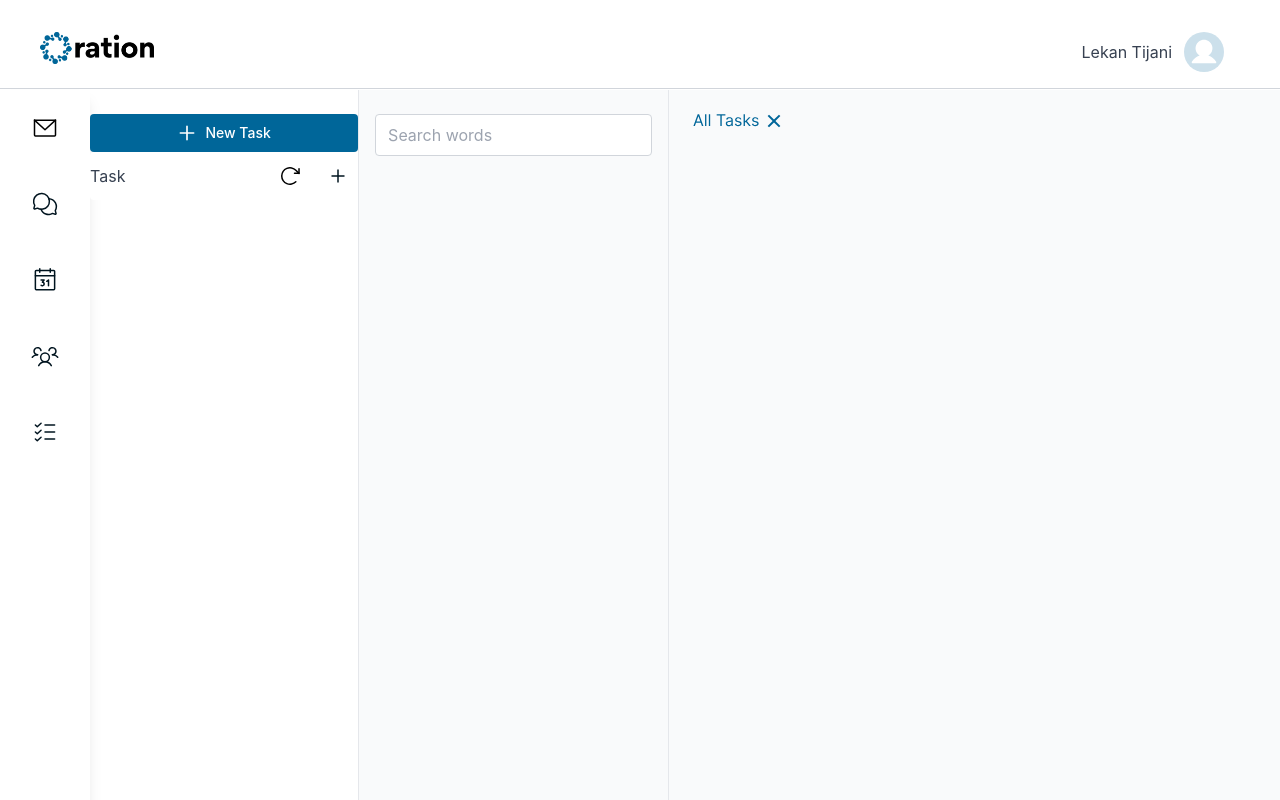
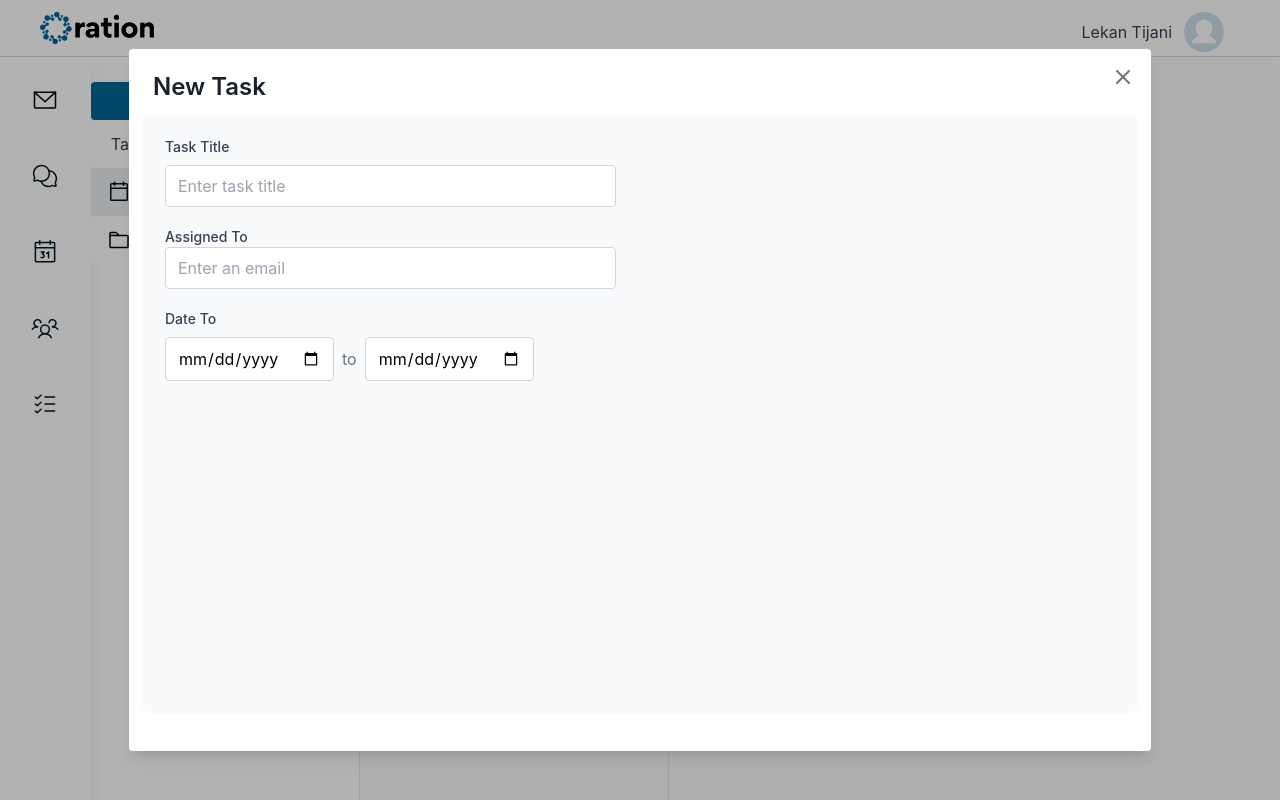
Before and after one commit to lekantijani01/vue_learn, a Vue app: page / in a window 1280 px wide. Both pictures are taken after a click on the button "New Task". Shown: the top 800 px of the page. Built offline with nearby package versions, Linux system fonts and the light colour scheme.

Commit message:
Adds Vue Router and updates UI components
Integrates Vue Router for navigation and updates dependencies to enhance functionality. Adjusts styling and layout in Navbar and Hero components for improved user experience. Introduces a new popup for task creation in the Hero component.

```diff
--- a/package.json
+++ b/package.json
@@ -9,7 +9,8 @@
     "preview": "vite preview"
   },
   "dependencies": {
-    "vue": "^3.5.13"
+    "vue": "^3.5.13",
+    "vue-router": "^4.5.1"
   },
   "devDependencies": {
     "@vitejs/plugin-vue": "^5.2.3",
--- a/src/components/Navbar.vue
+++ b/src/components/Navbar.vue
@@ -6,12 +6,12 @@ import logo from '@/assets/img/ration trans logo.png';
     <nav class="bg-white border-b border-white">
       <div class="w-1440px h-112px pt-8 pr-10 pb-6 pl-10 border-b border-gray-300 flex gap-2.5">
 
-    <img class="h-8 w-29 object-contain" :src="logo" alt="Ration" />
+    <img class="h-8 w-29 absolute top-3 object-contain" :src="logo" alt="Ration" />
 
   <div class="flex-1"></div>
     </div>
 
-    <div class="absolute top-6 right-10 flex items-center">
+    <div class="absolute top-1 right-10 flex items-center">
       <button
         class="flex items-center text-white rounded-full px-4 py-2 focus:outline-none"
       >
--- a/src/components/hero.vue
+++ b/src/components/hero.vue
@@ -1,14 +1,14 @@
 <script setup>
-import { defineProps } from 'vue';
+import { ref } from 'vue';
 
-
+const showNewTaskPopup = ref(false);
 
 </script>
 
 <template>
   <section class="bg-white mb-4 min-h-screen flex flex-row">
     <!-- First horizontal section  -->
-    <div class="flex flex-col justify-start items-center bg-white shadow-lg w-24 p-4">
+    <div class="flex flex-col justify-start items-center bg-white shadow-lg w-24 p-5">
       <div class="flex flex-col gap-6 items-center">
       <div class="flex flex-col items-center">
         <button class="icon-btn group rounded-full p-2 transition-colors duration-200 hover:bg-blue-100">
@@ -74,10 +74,12 @@ import { defineProps } from 'vue';
     </div>
       </div>
     <!-- Second horizontal section -->
+
     <div class="flex flex-col items-start" style="width: 268px;">
       <div class="mt-6  w-full flex justify-start">
   <button
-    class="w-[268px] h-[38px] py-2 px-3 rounded bg-[#006699] text-white text-sm font-medium hover:bg-blue-800 transition-colors duration-200"
+    class="w-[268px] h-[38px] py-2 px-3 rounded bg-[#006699] text-white text-sm font-medium hover:bg-[#35ace7] transition-colors duration-200"
+    @click="showNewTaskPopup = true"
     >
     <span class="flex items-center justify-center w-full">
       <svg class="mr-2" width="20" height="20" viewBox="0 0 20 20" fill="none" xmlns="http://www.w3.org/2000/svg">
@@ -86,9 +88,148 @@ import { defineProps } from 'vue';
       New Task
     </span>
     </button>
+
+    <teleport to="body">
+      <div
+      v-if="showNewTaskPopup"
+      class="fixed inset-0 z-20 flex items-center justify-center bg-black bg-opacity-30"
+      style="padding: 40px;"
+      >
+      <div
+        class="relative bg-white rounded shadow-lg"
+        style="
+        max-width: 90vw;
+        max-height: 90vh;
+        width: 1022px;
+        height: 702px;
+        padding: 24px 12px;
+        display: flex;
+        flex-direction: column;
+        box-sizing: border-box;
+        "
+      >
+        <button
+        class="absolute top-4 right-4 text-gray-500 hover:text-gray-700"
+        @click="showNewTaskPopup = false"
+        >
+        <svg width="24" height="24" fill="none" stroke="currentColor" stroke-width="2" viewBox="0 0 24 24">
+          <line x1="18" y1="6" x2="6" y2="18" stroke="currentColor" stroke-linecap="round"/>
+          <line x1="6" y1="6" x2="18" y2="18" stroke="currentColor" stroke-linecap="round"/>
+        </svg>
+        </button>
+        <!-- Popup content  -->
+        <div class="flex-1 flex flex-col">
+          <div
+            class="absolute top-6 left-6 mb-6"
+            style="
+              font-family: Inter, sans-serif;
+              font-weight: 600;
+              font-size: 24px;
+              line-height: 120%;
+              letter-spacing: 0;
+              vertical-align: middle;
+              color: #1a202c;
+            "
+          >
+            New Task
           </div>
-      <div class="flex items-center justify-between mb-4 bg-white rounded" style="width: 268px; height: 48px;">
-      <span class="text-gray-700 font-medium-inter text-base">Task</span>
+          <section
+            class="mt-10"
+            style="width: 998px; height: 601px; background: #f9fafb; border-radius: 12px;"
+          >
+            <div style="display: flex; flex-direction: row; width: 100%; height: 100%;">
+              <!-- Left Section -->
+              <div
+                style="
+                  width: 499px;
+                  height: 601px;
+                  display: flex;
+                  flex-direction: column;
+                  justify-content: space-between;
+                  padding-top: 24px;
+                  padding-right: 24px;
+                  padding-left: 24px;
+                  box-sizing: border-box;
+                "
+              >
+                <div>
+                  <label
+                    for="task-title"
+                    class="block text-sm font-medium text-gray-700 mb-2"
+                    style="font-family: Inter, sans-serif;"
+                  >
+                    Task Title
+                  </label>
+                  <input
+                    id="task-title"
+                    type="text"
+                    v-model="taskTitle"
+                    placeholder="Enter task title"
+                    class="w-full px-3 py-2 border border-gray-300 rounded focus:outline-none focus:ring-2 focus:ring-blue-200"
+                  />
+                  <div>
+                  <label
+                  for="assigned-to"
+                  class="block text-sm font-medium text-gray-700  mt-5"
+                  style="font-family: Inter, sans-serif;"
+                  >
+                  Assigned To
+                  </label>
+                  <input
+                  id="assigned-to"
+                  type="email"
+                  v-model="assignedTo"
+                  placeholder="Enter an email"
+                  class="w-full px-3 py-2 border border-gray-300 rounded focus:outline-none focus:ring-2 focus:ring-blue-200 "
+                  />
+                </div>
+                <div class="mt-5">
+                  <label
+                  class="block text-sm font-medium text-gray-700 mb-2"
+                  style="font-family: Inter, sans-serif;"
+                  >
+                  Date To
+                  </label>
+                  <div class="flex items-center gap-2">
+                  <input
+                    type="date"
+                    v-model="startDate"
+                    class="px-3 py-2 border border-gray-300 rounded focus:outline-none focus:ring-2 focus:ring-blue-200"
+                  />
+                  <span class="text-gray-500">to</span>
+                  <input
+                    type="date"
+                    v-model="endDate"
+                    class="px-3 py-2 border border-gray-300 rounded focus:outline-none focus:ring-2 focus:ring-blue-200"
+                  />
+                  </div>
+                </div>
+                </div>
+
+              </div>
+              <!-- Right Section -->
+              <div
+                style="
+                  width: 499px;
+                  height: 601px;
+                  display: flex;
+                  flex-direction: column;
+                  gap: 24px;
+                  padding: 24px;
+                  box-sizing: border-box;
+                "
+              >
+                <!-- Right section content here -->
+              </div>
+            </div>
+          </section>
+        </div>
+      </div>
+      </div>
+    </teleport>
+      </div>
+      <div class="flex items-center justify-between  bg-white rounded" style="width: 268px; height: 48px;">
+      <span class="text-gray-700 ml-5 font-medium-inter text-base leading-[1.4]">Task</span>
       <button class="flex items-center gap-2 ml-4 p-2 rounded hover:bg-gray-100 transition-colors">
       </button>
       <div class="flex items-center ml-2 space-x-2">
@@ -106,6 +247,31 @@ import { defineProps } from 'vue';
         </button>
       </div>
       </div>
+      <button
+      class="w-[268px] h-12 px-4 py-3  flex items-center gap-2 rounded bg-[#EAF0F4] text-gray-800 text-base font-medium hover:bg-gray-200 transition-colors duration-200"
+      style="padding-top: 12px; padding-right: 16px; padding-bottom: 12px; padding-left: 16px; gap: 8px;"
+    >
+    <svg width="24" height="24" viewBox="0 0 24 24" fill="none" xmlns="http://www.w3.org/2000/svg">
+      <path d="M19.5 3.75H4.5C4.08579 3.75 3.75 4.08579 3.75 4.5V19.5C3.75 19.9142 4.08579 20.25 4.5 20.25H19.5C19.9142 20.25 20.25 19.9142 20.25 19.5V4.5C20.25 4.08579 19.9142 3.75 19.5 3.75Z" stroke="#00141F" stroke-width="1.5" stroke-linecap="round" stroke-linejoin="round"/>
+      <path d="M16.5 2.25V5.25" stroke="#00141F" stroke-width="1.5" stroke-linecap="round" stroke-linejoin="round"/>
+      <path d="M7.5 2.25V5.25" stroke="#00141F" stroke-width="1.5" stroke-linecap="round" stroke-linejoin="round"/>
+      <path d="M3.75 8.25H20.25" stroke="#00141F" stroke-width="1.5" stroke-linecap="round" stroke-linejoin="round"/>
+    </svg>
+
+      All Task
+    </button>
+
+    <button
+      class="w-[268px] h-12 px-4 py-3  flex items-center gap-2 rounded bg-white text-gray-800 text-base font-medium hover:bg-gray-200 transition-colors duration-200"
+      style="padding-top: 12px; padding-right: 16px; padding-bottom: 12px; padding-left: 16px; gap: 8px;"
+    >
+    <svg width="24" height="24" viewBox="0 0 24 24" fill="none" xmlns="http://www.w3.org/2000/svg">
+<path d="M20.3344 19.5H3.69375C3.60265 19.5 3.51243 19.4821 3.42826 19.4472C3.34409 19.4123 3.26762 19.3612 3.20319 19.2968C3.13877 19.2324 3.08767 19.1559 3.05281 19.0717C3.01794 18.9876 3 18.8974 3 18.8063V7.5H20.25C20.4489 7.5 20.6397 7.57902 20.7803 7.71967C20.921 7.86032 21 8.05109 21 8.25V18.8344C21 19.0109 20.9299 19.1802 20.805 19.305C20.6802 19.4299 20.5109 19.5 20.3344 19.5Z" stroke="black" stroke-width="1.5" stroke-linecap="round" stroke-linejoin="round"/>
+<path d="M3 7.5V5.25C3 5.05109 3.07902 4.86033 3.21967 4.71967C3.36032 4.57902 3.55109 4.5 3.75 4.5H8.69062C8.78801 4.49966 8.88451 4.51853 8.9746 4.55553C9.06469 4.59253 9.14659 4.64694 9.21563 4.71563L12 7.5" stroke="black" stroke-width="1.5" stroke-linecap="round" stroke-linejoin="round"/>
+</svg>
+
+      Lopworks
+    </button>
     </div>
     <!-- Third horizontal section -->
     <div
--- /dev/null
+++ b/src/router/index.js
@@ -0,0 +1 @@
+import{ create router, createWebHistory } from 'vue-router';
```
Also changed, not shown: 1 other file (tests, documents, lock files or other folders). Lines whose indentation alone changed are shown as unchanged.
